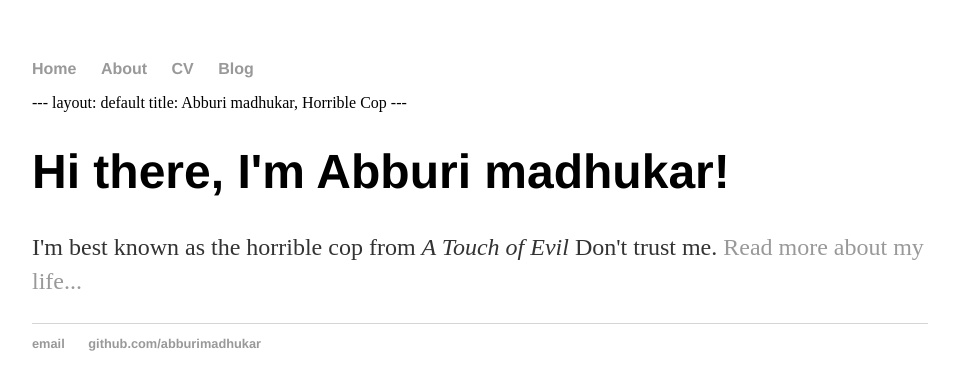
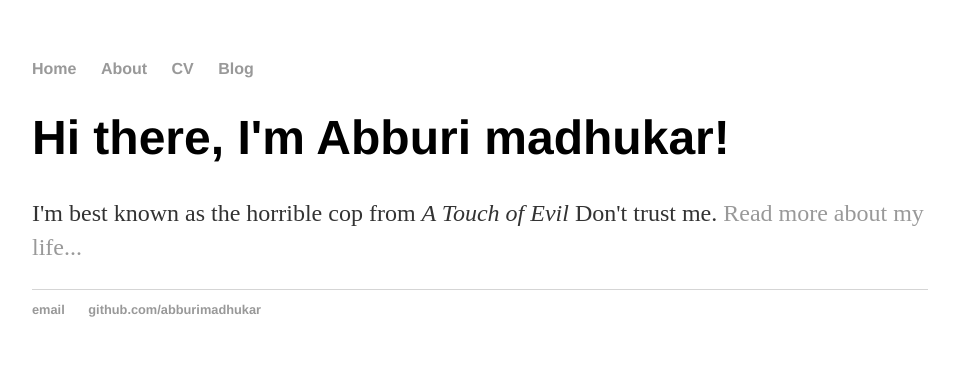
Before and after one commit to abburimadhukar/abburimadhukar.github.io, a Jekyll site: the page index.html, which Jekyll copies as it is, in a window 1280 px wide. Shown: the top 390 px of the page, without its empty margins (160-1115 px from the left). Built offline with Jekyll 4.4.1, drawn with Linux system fonts in a browser that asks for light colours.

Commit message:
Update index.html

```diff
--- a/index.html
+++ b/index.html
@@ -14,10 +14,7 @@
     		</ul>
 		</nav>
 		<div class="container">
- ---
-layout: default
-title: Abburi madhukar, Horrible Cop
----
+
 <div class="blurb">
 	<h1>Hi there, I'm Abburi madhukar!</h1>
 	<p>I'm best known as the horrible cop from <em>A Touch of Evil</em> Don't trust me. <a href="/about">Read more about my life...</a></p>
```
